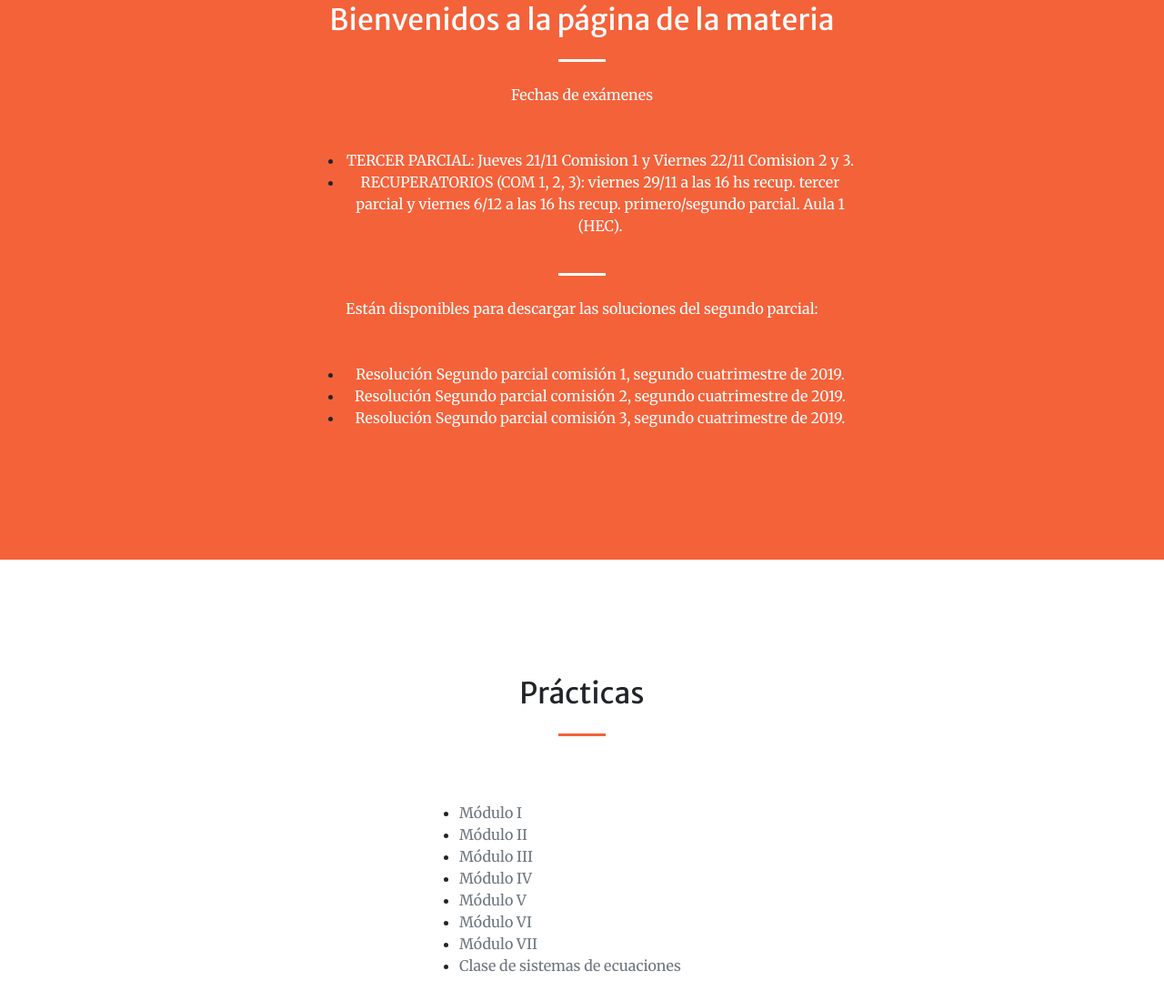
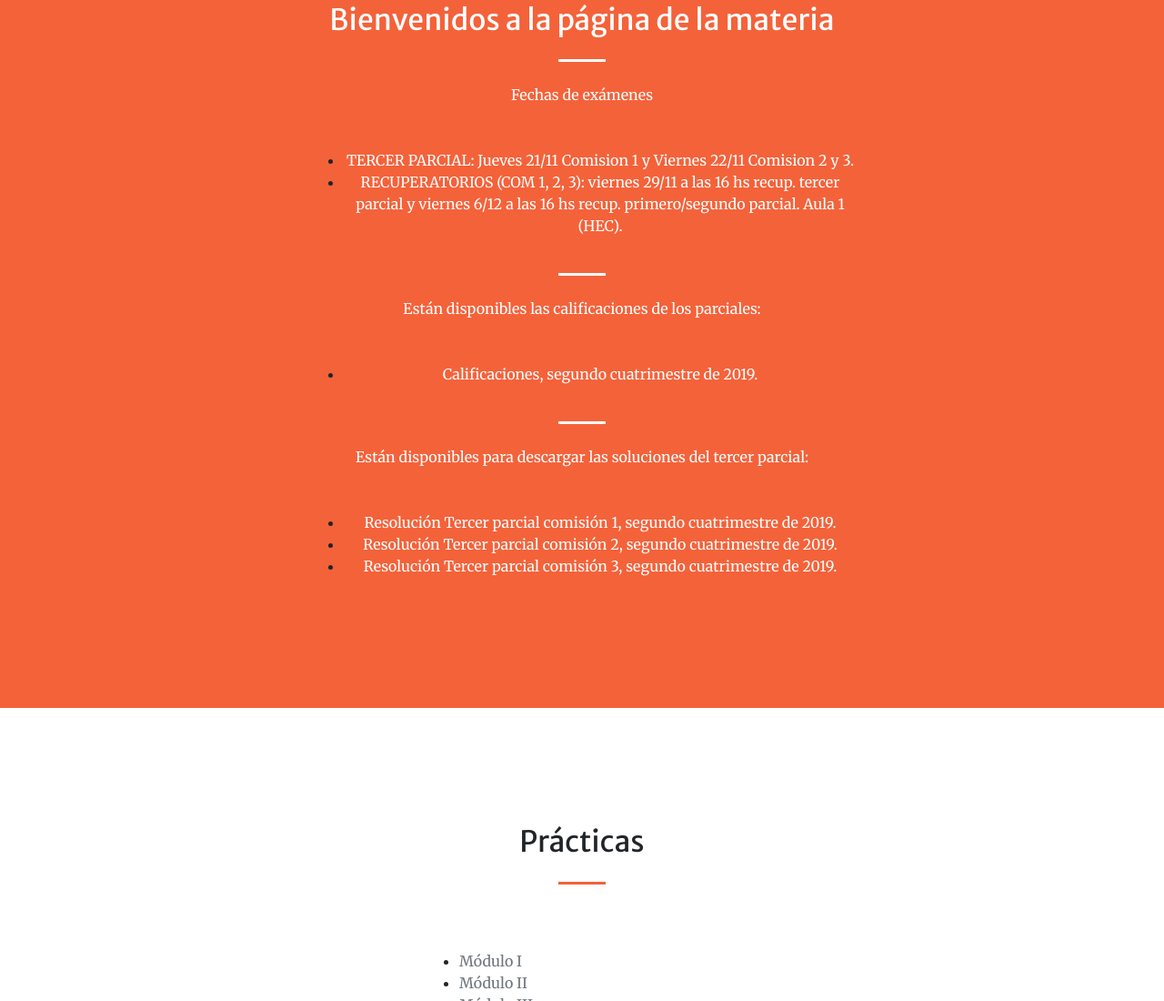
Before and after one commit to DavidJorrin/analisis_bio, a website with bundled scripts: page index.html in a window 1280 px wide. Shown: the part 925-2025 px from the top of the page at 91% size. Built offline with nearby package versions, Linux system fonts and the light colour scheme.

Commit message:
agragmos resolucione d 3 parcial y notas

```diff
--- a/index.html
+++ b/index.html
@@ -87,17 +87,30 @@
                </div>
 
         </div>
+    <hr class="divider light my-4">
+    <div class="row justify-content-center">
+                <div class="col-lg-10 text-center mt-0">
+           <p class="text-white mt-0">Están disponibles las calificaciones de los parciales:</p>
+                  <p class="text-muted mb-5">
+                  <ul>
+                   <li><a class="text-white mt-0" href="Descarga/Calificaciones_parciales_COM1_2_y_3.pdf" download="Calificaciones_parciales_COM1_2_y_3.pdf">Calificaciones, segundo cuatrimestre de
+2019.</a> </li>
+                 </ul> </p>
+               </div>
+      </div>
+
+
  <hr class="divider light my-4">
      <div class="row justify-content-center">
                 <div class="col-lg-10 text-center mt-0">
-           <p class="text-white mt-0">Están disponibles para descargar las soluciones del segundo parcial:</p>
+           <p class="text-white mt-0">Están disponibles para descargar las soluciones del tercer parcial:</p>
                   <p class="text-muted mb-5">
                   <ul>
-                   <li><a class="text-white mt-0" href="Descarga/Soluciones_2P_C1_2019.pdf" download="Soluciones_2P_C1_2019">Resolución Segundo parcial comisión 1, segundo cuatrimestre de
+                   <li><a class="text-white mt-0" href="Descarga/Soluciones_3P_C1_2019.pdf" download="Soluciones_3P_C1_2019">Resolución Tercer parcial comisión 1, segundo cuatrimestre de
 2019.</a> </li>
-                   <li><a class="text-white mt-0" href="Descarga/Soluciones_2P_C2_2019.pdf" download="Soluciones_2P_C2_2019">Resolución Segundo parcial comisión 2, segundo cuatrimestre de
+                   <li><a class="text-white mt-0" href="Descarga/Soluciones_3P_C2_2019.pdf" download="Soluciones_3P_C2_2019">Resolución Tercer parcial comisión 2, segundo cuatrimestre de
 2019.</a> </li>
-                   <li><a class="text-white mt-0" href="Descarga/Soluciones_2P_C3_2019.pdf" download="Soluciones_2P_C3_2019">Resolución Segundo parcial comisión 3, segundo cuatrimestre de
+                   <li><a class="text-white mt-0" href="Descarga/Soluciones_3P_C3_2019.pdf" download="Soluciones_3P_C3_2019">Resolución Tercer parcial comisión 3, segundo cuatrimestre de
 2019.</a> </li>
                  </ul> </p>
                </div>
```
Also changed, not shown: 7 other files.
